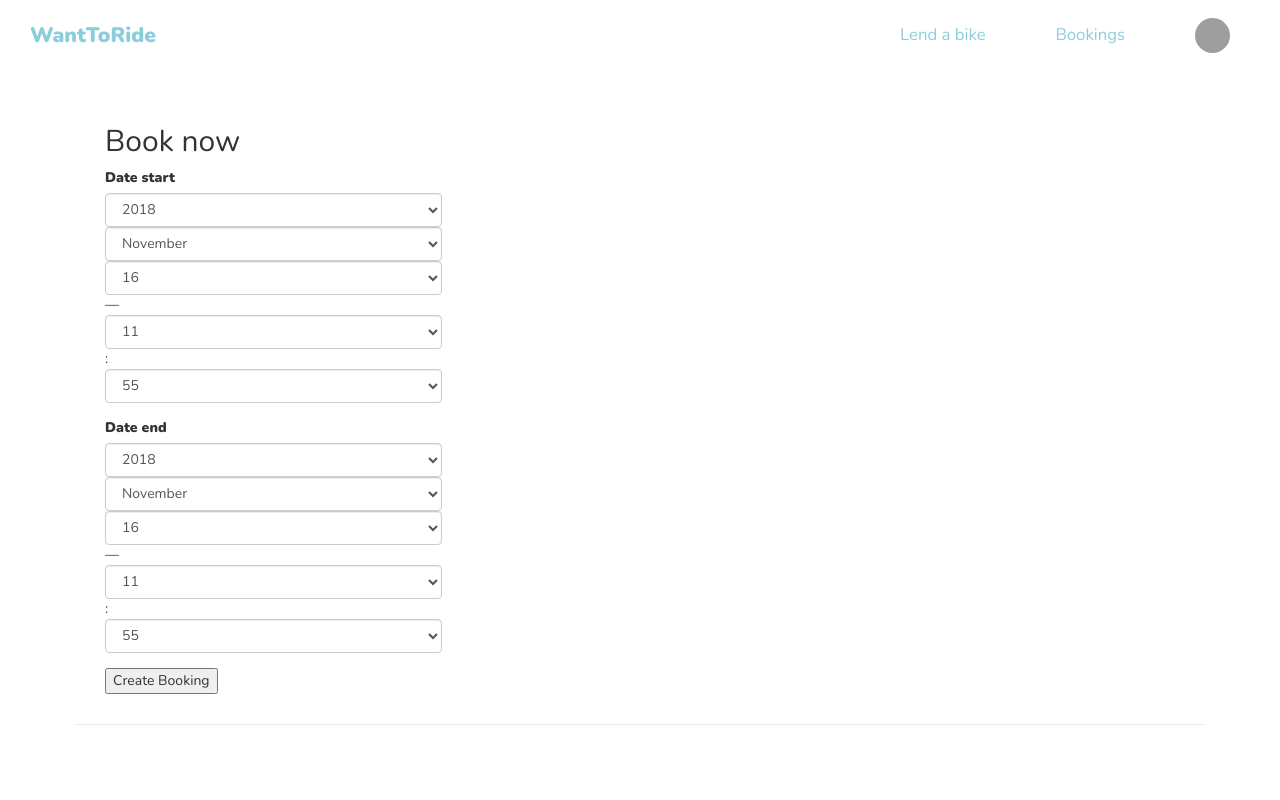
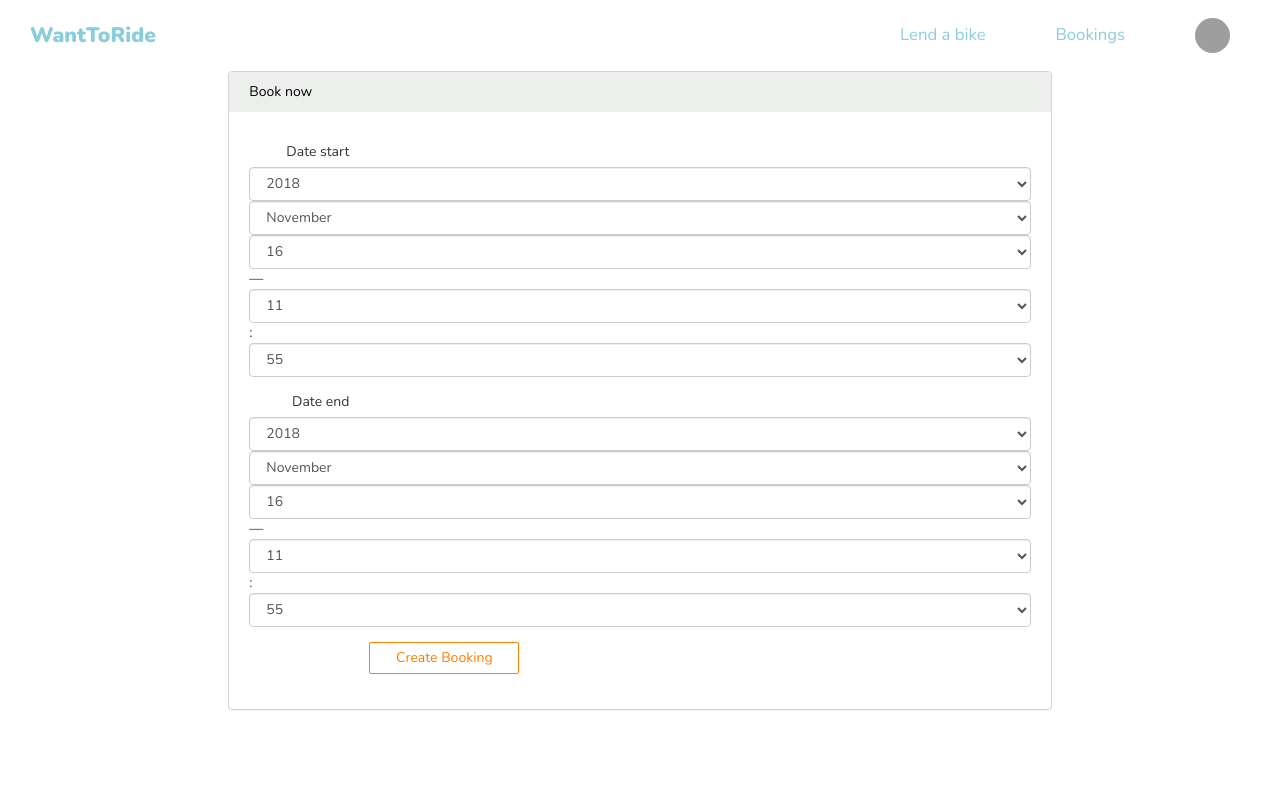
Before and after one commit to nickhen01/ride_my_bike, a Rails app: page /bicycles/1/bookings/new in a window 1280 px wide. Run offline with Rails 7, Linux system fonts and the light colour scheme; a user stored in the database is signed in; tables that the repository leaves empty hold one stand-in row (values such as "Sample post"); style sheets or scripts are compiled from the project's sources; some libraries are stand-ins or nearby versions; grey boxes are pictures that could not be loaded.

Commit message:
frame added

```diff
--- a/app/assets/stylesheets/components/_form.scss
+++ b/app/assets/stylesheets/components/_form.scss
@@ -2,6 +2,12 @@
 //   margin: auto;
 //   width: 50%;
 //   padding: 10px;
+
+.vertical-alignment {
+  height: calc(100% - 140px);
+  display: flex;
+  align-items: center;
+}
 
 .panel-form {
   border: 1px solid lightgrey;
--- a/app/assets/stylesheets/pages/_booking-show.scss
+++ b/app/assets/stylesheets/pages/_booking-show.scss
@@ -1,5 +1,10 @@
+html {
+  height: 100%;
+}
+
 body {
   font-family: 'Nunito', sans-serif;
+  height: 100%;
 }
 
 h2 {
--- a/app/assets/stylesheets/pages/user_bookings.scss
+++ b/app/assets/stylesheets/pages/user_bookings.scss
@@ -37,11 +37,11 @@
 
 .booking-row {
     padding: 20px;
-    position: absolute;
     margin-top: 1px;
     img {
     width: 100%;
     float: right;
+    border-radius: 3px;
   }
 
   .booking-details {
--- a/app/views/bookings/bicycle_bookings.html.erb
+++ b/app/views/bookings/bicycle_bookings.html.erb
@@ -1,5 +1,8 @@
 <div class="booking-container">
-
+  <div class="panel panel-form">
+    <div class="header">
+      <p>Bookings</p>
+    </div>
     <% @bookings.each do |booking| %>
       <div class="booking-row">
         <div class="row">
@@ -17,3 +20,4 @@
     <% end %>
     </div>
   </div>
+</div>
--- a/app/views/bookings/new.html.erb
+++ b/app/views/bookings/new.html.erb
@@ -1,7 +1,9 @@
-<div class="container">
-  <div class="row">
-    <div class="col-sm-4 col-offset-4">
-      <h2>Book now</h2>
+<div class="vertical-alignment">
+  <div class="col-xs-12 col-sm-8 col-sm-offset-2">
+    <div class="panel panel-form">
+      <div class="header">
+        <p>Book now</p>
+      </div>
       <%= render 'form', bicycle: @bicycle, booking: @booking %>
     </div>
   </div>
--- a/app/views/bookings/user_bookings.html.erb
+++ b/app/views/bookings/user_bookings.html.erb
@@ -1,5 +1,5 @@
 <div class="booking-container">
-
+  <div class="panel panel-form">
     <% @bookings.each do |booking| %>
       <div class="booking-row">
     <div class="row">
@@ -19,3 +19,4 @@
       <% end %>
     </div>
   </div>
+</div>
```
Also changed, not shown: app/views/bookings/edit.html.erb (+7 -5 lines). Lines whose indentation alone changed are shown as unchanged.
